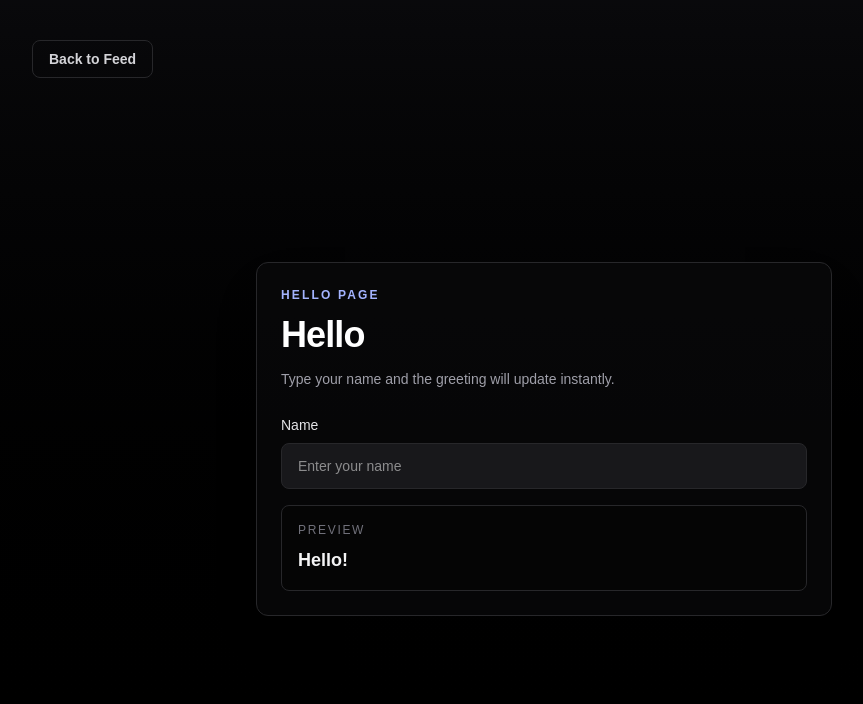
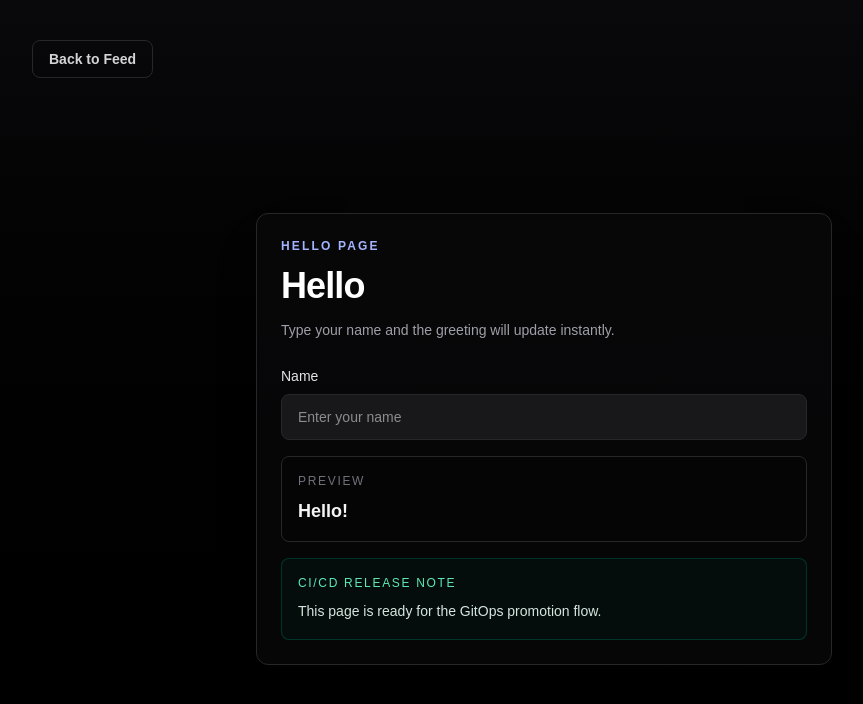
Before and after one commit to veecodekub/nextjs-cicd, a Next.js app: page /nextjs-cicd/hello in a window 1280 px wide. Shown: the top 704 px of the page, without its empty margins (96-959 px from the left). Built offline with nearby package versions, Linux system fonts and the light colour scheme.

Commit message:
feat: add hello release note

```diff
--- a/app/hello/HelloNameForm.tsx
+++ b/app/hello/HelloNameForm.tsx
@@ -48,6 +48,15 @@ export default function HelloNameForm() {
             {displayName ? `Hello, ${displayName}!` : 'Hello!'}
           </p>
         </div>
+
+        <div className="rounded-lg border border-emerald-900/60 bg-emerald-950/20 p-4">
+          <p className="text-xs font-medium uppercase tracking-[0.14em] text-emerald-300">
+            CI/CD release note
+          </p>
+          <p className="mt-2 text-sm leading-6 text-emerald-50/90">
+            This page is ready for the GitOps promotion flow.
+          </p>
+        </div>
       </form>
     </section>
   );
```
Also changed, not shown: 1 other file (tests, documents, lock files or other folders).
